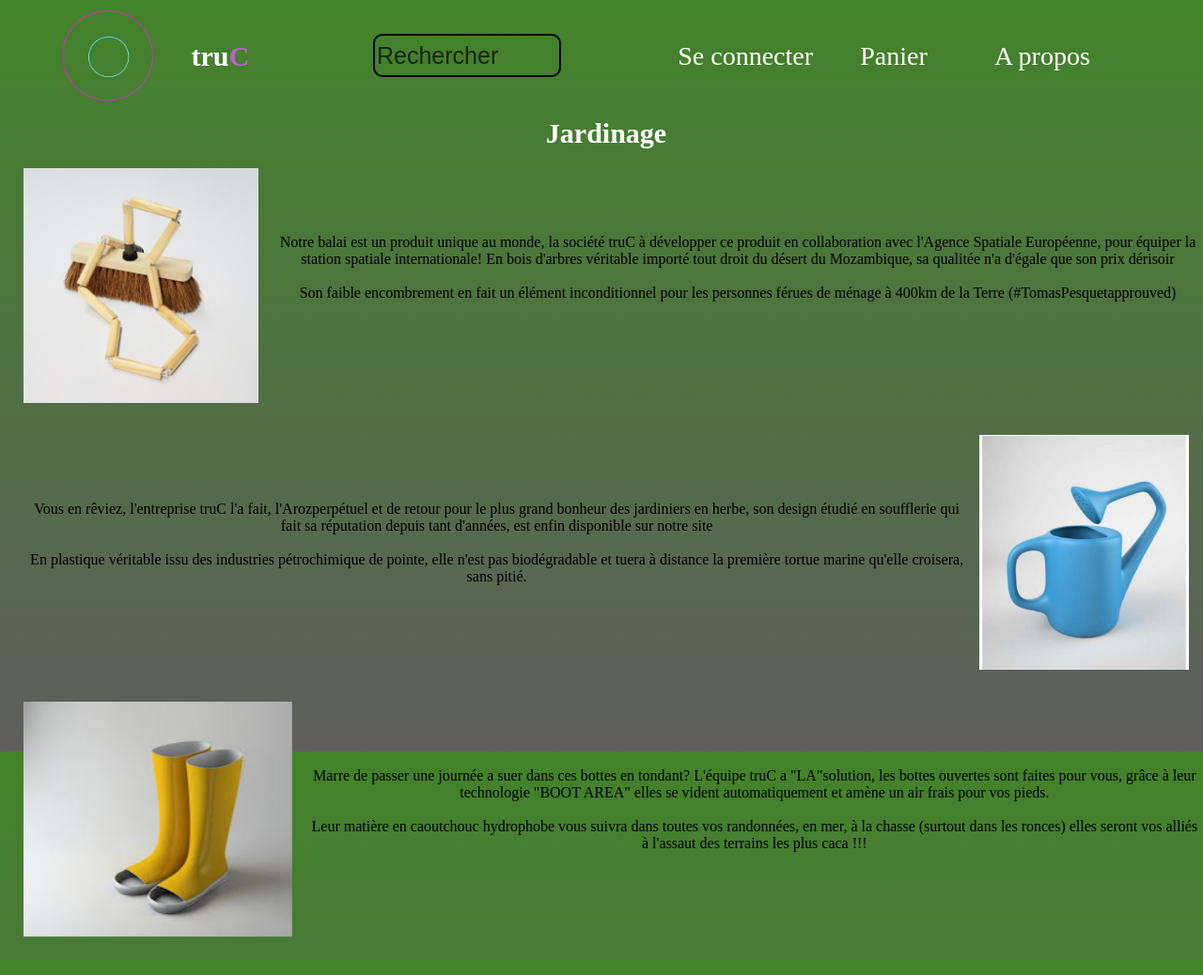
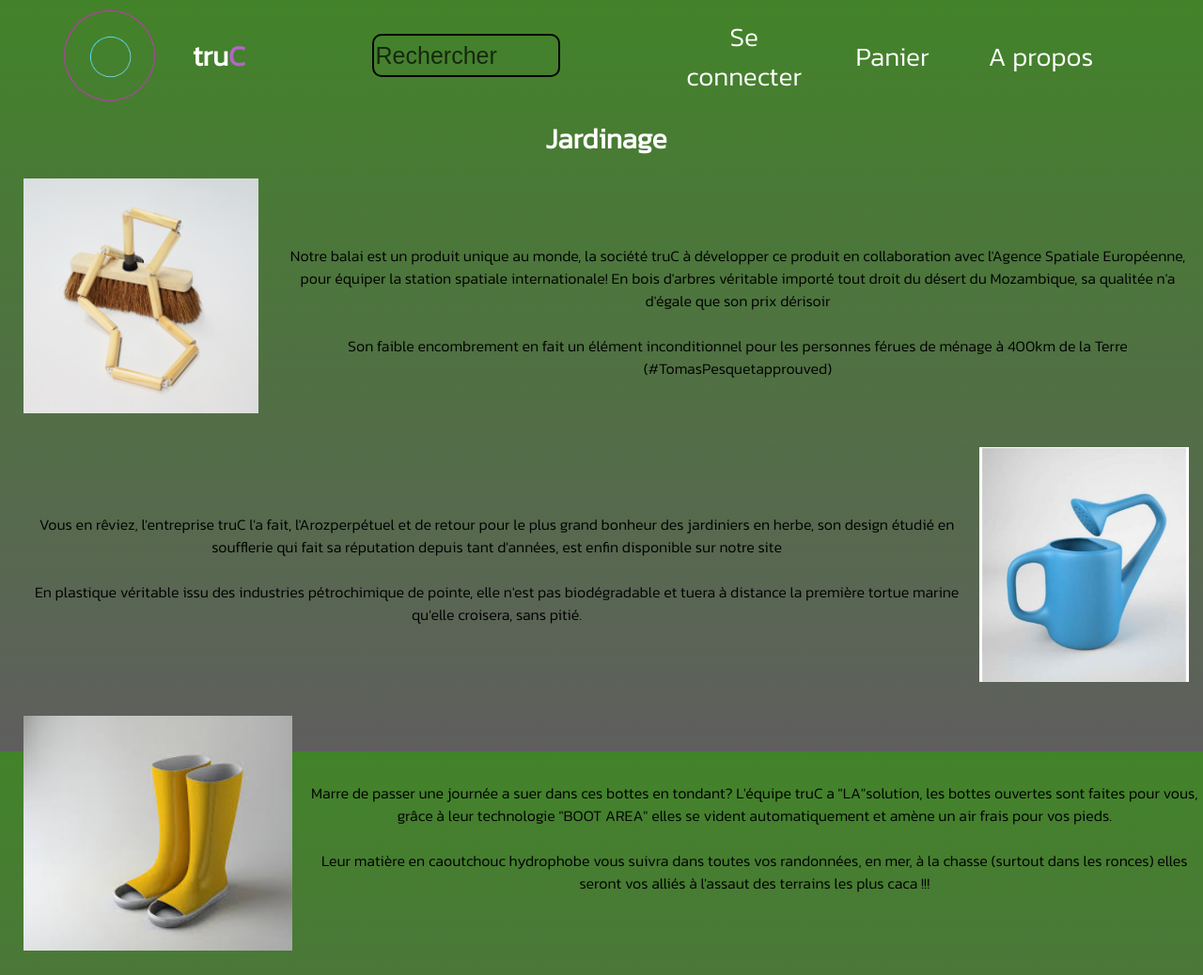
Before and after one commit to Arecin0L/Pierre, a PHP site: page /jardinage.html in a window 1280 px wide. Shown: the whole page at 94% size. Run offline with PHP 8.4, Linux system fonts and the light colour scheme.

Commit message:
on va s'en sortir

```diff
--- a/jardinage.css
+++ b/jardinage.css
@@ -6,6 +6,7 @@ body {
     background: linear-gradient(rgb(66, 131, 41), rgb(95, 94, 94));
     background-repeat: no-repeat;
     background-attachment: fixed;
+    overflow: hidden;
 }
 header {
     display: flex;
--- a/jardinage.html
+++ b/jardinage.html
@@ -4,6 +4,11 @@
     <meta charset="UTF-8">
     <meta http-equiv="X-UA-Compatible" content="IE=edge">
     <meta name="viewport" content="width=device-width, initial-scale=1.0">
+    <link rel="preconnect" href="https://fonts.googleapis.com">
+    <link rel="preconnect" href="https://fonts.gstatic.com" crossorigin>
+    <link href="https://fonts.googleapis.com/css2?family=Kanit:wght@300&family=Yanone+Kaffeesatz:wght@300&display=swap"
+        rel="stylesheet">
+    <link rel="stylesheet" href="../fa/css/all.css">
     <link rel="stylesheet" href="./index.css">
     <link rel="stylesheet" href="./jardinage.css">
     <link rel="stylesheet" href="./zoom.css">
@@ -25,8 +30,8 @@
         <div class="lienhead">
             <div class="search">
 
-                <a href="./loisir.html"><input type="text" placeholder="Rechercher" class="barre"></a>
-                <button type="submit"><a href=""><i
+                <input type="text" placeholder="Rechercher" class="barre">
+                <button type="submit"><a href="./loisir.html"><i
                             class="fa fa-search"></i></a></button>
             </div>
             <div class="spal">
```
Also changed, not shown: loisir.html (+11 -5 lines).
